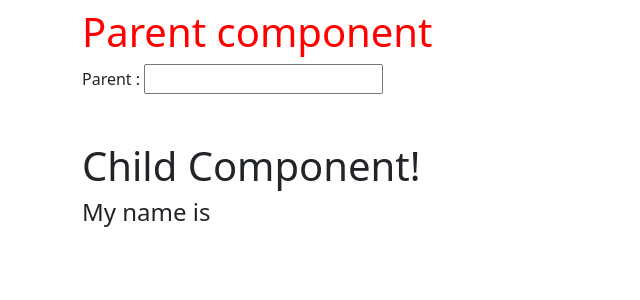
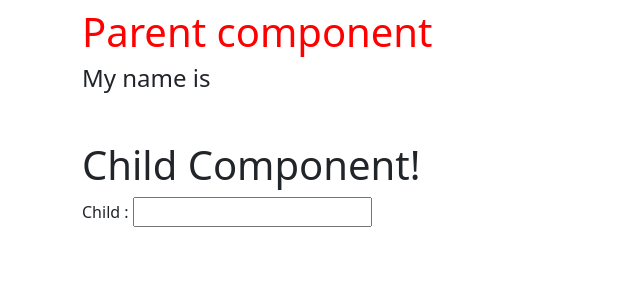
Before and after one commit to amit-negi-23/Learning-Angular, an Angular app: page / in a window 1280 px wide. Shown: the top 300 px of the page, without its empty margins (0-640 px from the left). Built offline with nearby package versions, Linux system fonts and the light colour scheme.

Commit message:
child to parent communication

```diff
--- a/src/app/about/about.component.html
+++ b/src/app/about/about.component.html
@@ -1,4 +1,6 @@
     <div>
         <h1>Child Component!</h1>
-        <h4>My name is {{Pdata}}</h4>
+        <div>
+            Child : <input type="text" #Ccomponent (keyup)="sendData(Ccomponent.value)"/>
+        </div>
     </div>
--- a/src/app/about/about.component.ts
+++ b/src/app/about/about.component.ts
@@ -1,4 +1,4 @@
-import { Component } from '@angular/core';
+import { Component, EventEmitter } from '@angular/core';
 
 @Component({
   selector: 'app-about',
@@ -6,8 +6,11 @@ import { Component } from '@angular/core';
   imports: [],
   templateUrl: './about.component.html',
   styleUrl: './about.component.css',
-  inputs: ['Pdata']
+  outputs: ['childevent']
 })
 export class AboutComponent {
-  Pdata:any
+  childevent = new EventEmitter();
+  sendData(val: any){
+    this.childevent.emit(val)
+  }
 }
--- a/src/app/app.component.html
+++ b/src/app/app.component.html
@@ -1,9 +1,7 @@
 <div class="container mt-2">
     <div class="app-section mb-5">
         <h1 class="heading1">Parent component</h1>
-        <div>
-            Parent : <input type="text" #Pcomponent  (keyup)="0"/>
-        </div>
+        <h4>My name is {{Cdata}}</h4>
     </div>
-    <app-about [Pdata]="Pcomponent.value"></app-about>
+    <app-about (childevent)="getData($event)"></app-about>
 </div>
--- a/src/app/app.component.ts
+++ b/src/app/app.component.ts
@@ -11,4 +11,8 @@ import { AboutComponent } from './about/about.component';
 })
 export class AppComponent {
   title = 'myapp';
+  Cdata: any;
+  getData(val :any){
+    this.Cdata= val;
+  }
 }
```
